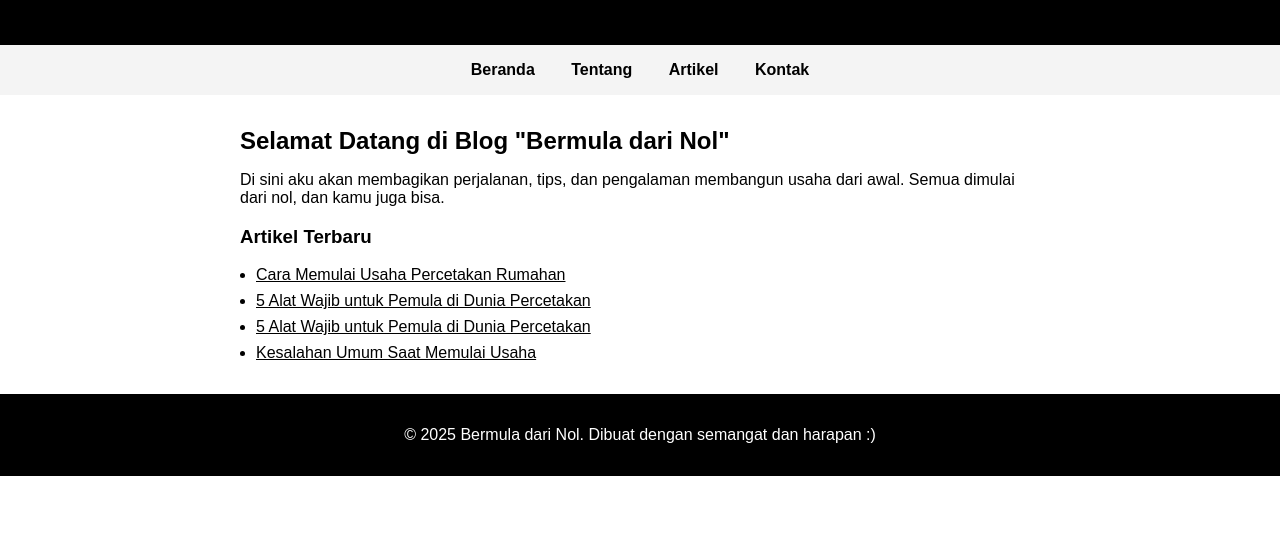
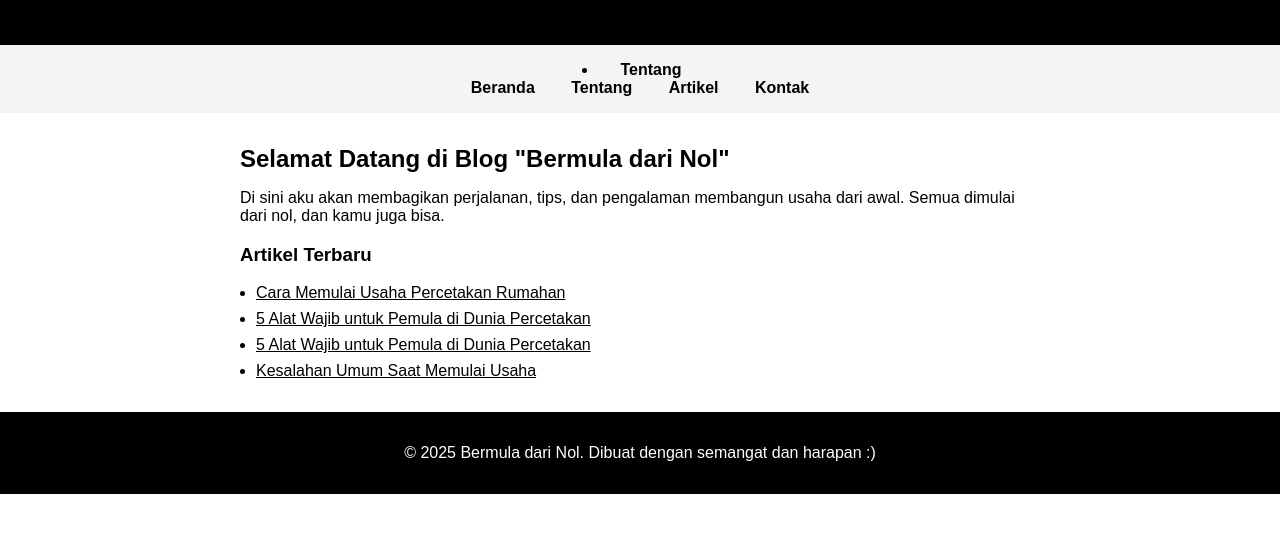
Before and after one commit to arnokngelo/Bermula-Dari-Nol, a plain HTML site: page index.html in a window 1280 px wide. Shown: the part 133-666 px from the top of the page. Drawn offline with Linux system fonts and the light colour scheme.

Commit message:
Update index.html

```diff
--- a/index.html
+++ b/index.html
@@ -63,6 +63,7 @@
   </header>
 
   <nav>
+    <li><a href="tentang.html">Tentang</a></li>
     <a href="#">Beranda</a>
     <a href="#">Tentang</a>
     <a href="#">Artikel</a>
```
